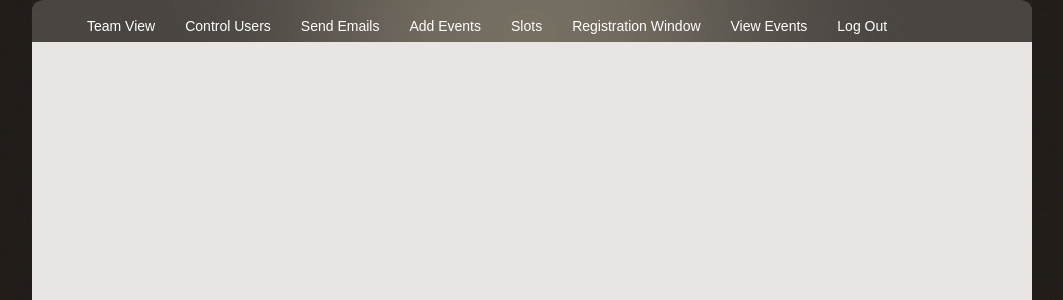
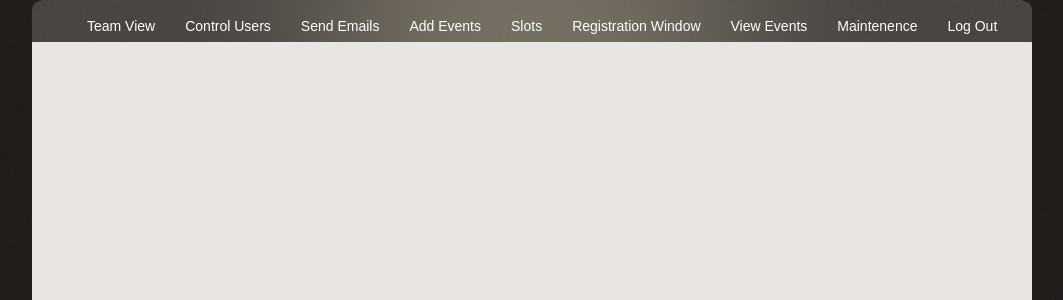
Before and after one commit to alexaverill/ESUS3, a PHP site: page /index.php in a window 1280 px wide. Shown: the part 135-435 px from the top of the page, without its empty margins (108-1171 px from the left). Run offline with PHP 8.4, Linux system fonts and the light colour scheme; the visitor is signed in with stand-in values (Sample User, id 1); data that the repository does not hold is empty; a stand-in replaces the project's code that opens the database connection; some libraries are stand-ins or nearby versions.

Commit message:
Updating header links

```diff
--- a/Users_Class.php
+++ b/Users_Class.php
@@ -228,7 +228,7 @@ class Users {
         $get_events=$dbh->query($get_events_qry);
         foreach($get_events->fetchAll() as $event_info){
 			for($x=1;$x<$slots;$x+=1){
-				$place='team'.$x;
+				$place= 'team'.$x;
 				if($event_info[$place]==$id){
 					$message .= 'You have '.$event_info['event'].' at '.$event_info['time_id'];
 				}
--- a/templates/admin_menu.php
+++ b/templates/admin_menu.php
@@ -7,4 +7,5 @@
     <!--<li><a href="admin_slots.php" class="menu_link">Modify Slots</a></li>-->
   <li><a href="admin_timer.php" class="menu_link">Registration Window</a></li>
 	<li><a href="admin_event.php" class="menu_link">View Events</a></li>
+        <li><a href="maintenence.php" class="menu_link">Maintenence</a></li>
 <li><a href="logout.php" class="menu_link">Log Out</a></li>
```
